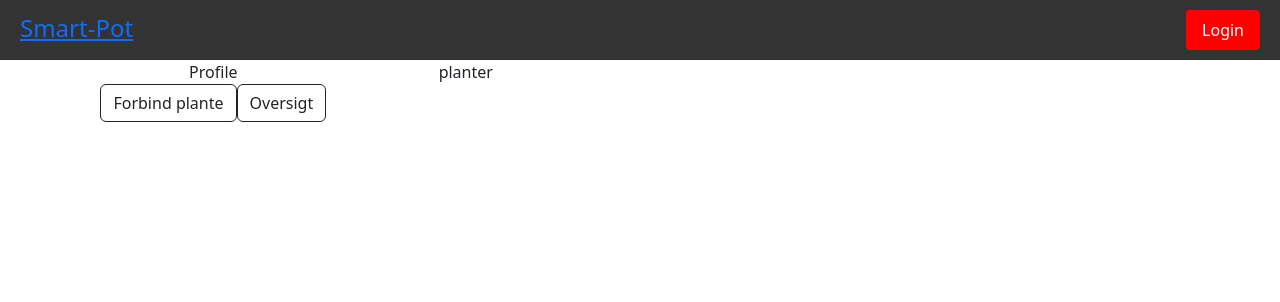
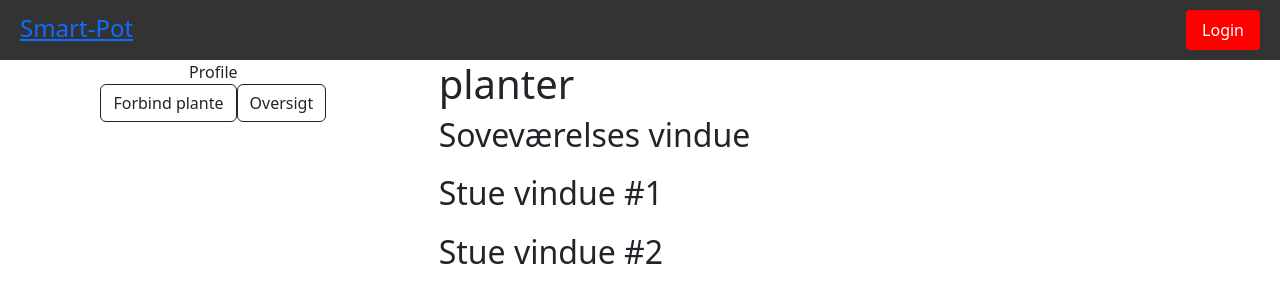
Before and after one commit to Zenbax/smart-pot, a React (Create React App) app in the folder Frontend/: page / in a window 1280 px wide. Shown: the top 302 px of the page. Built offline with nearby package versions, Linux system fonts and the light colour scheme.

Commit message:
Smart-pot component
Thomas, Julie og Maja

Få smart-pot på Home-siden med dummy-data

```diff
--- a/Frontend/src/API/API_config.js
+++ b/Frontend/src/API/API_config.js
@@ -33,7 +33,7 @@ export async function createUser (username, password){ //TODO: eventuelt parse t
 
 
 export async function getAllPots(){
-    return potArray=[
+    var potArray=[
         {
             NameOfpot: "Soveværelses vindue",
             Plante: {
@@ -214,6 +214,8 @@ export async function getAllPots(){
             ],
         }
     ]
+
+    return potArray
 }
 
 
--- a/Frontend/src/Components/NavBar.js
+++ b/Frontend/src/Components/NavBar.js
@@ -8,7 +8,7 @@ const Navbar=()=> {
    return (
       <nav className="nav-container">
         <Link to="/"><div className="logo">Smart-Pot</div></Link>
-        <Link to="/login"><button type="button" class="login-button"> Login</button></Link>
+        <Link to="/login"><button type="button" className="login-button"> Login</button></Link>
       </nav>
     );
 
--- /dev/null
+++ b/Frontend/src/Components/SmartPot.js
@@ -0,0 +1,13 @@
+import React from 'react';
+
+
+const SmartPot = ({pot}) => {
+    return(
+        <div>
+            <h2>{pot.NameOfpot}</h2>
+        </div>
+    );
+}
+
+
+export default SmartPot
--- a/Frontend/src/Pages/Home.js
+++ b/Frontend/src/Pages/Home.js
@@ -1,11 +1,22 @@
-import React from "react";
+import React, {useState, useEffect} from "react";
 import 'bootstrap/dist/css/bootstrap.min.css';
 import {Link, Route  } from 'react-router-dom';
+import Smartpot from '../Components/SmartPot';
+import { getAllPots } from "../API/API_config";
 //import HelpContent from '../Components/HelpPopUpContent.js';
 
 const Home = () =>
 {
 
+     const [pots, setPots] = useState([]);
+
+    useEffect(() => {
+        const fetchData = async () => {
+            const potsData = await getAllPots();
+            setPots(potsData);
+        };
+        fetchData();
+    }, [])
     //const [showPopup, setShowPopup] = useState(false);
 
     //const togglePopup = () => {
@@ -30,7 +41,16 @@ const Home = () =>
 
                 </div>
                 <div class="col-8">
-                    <div>planter</div>
+                    <div>
+                        <h1>planter</h1>
+                        {pots.map((e) =>{
+                        return(
+                            <Smartpot pot={e}/>
+                        );
+                    }
+
+                    )}
+                    </div>
                 </div>
             </div>
         </div>
```
